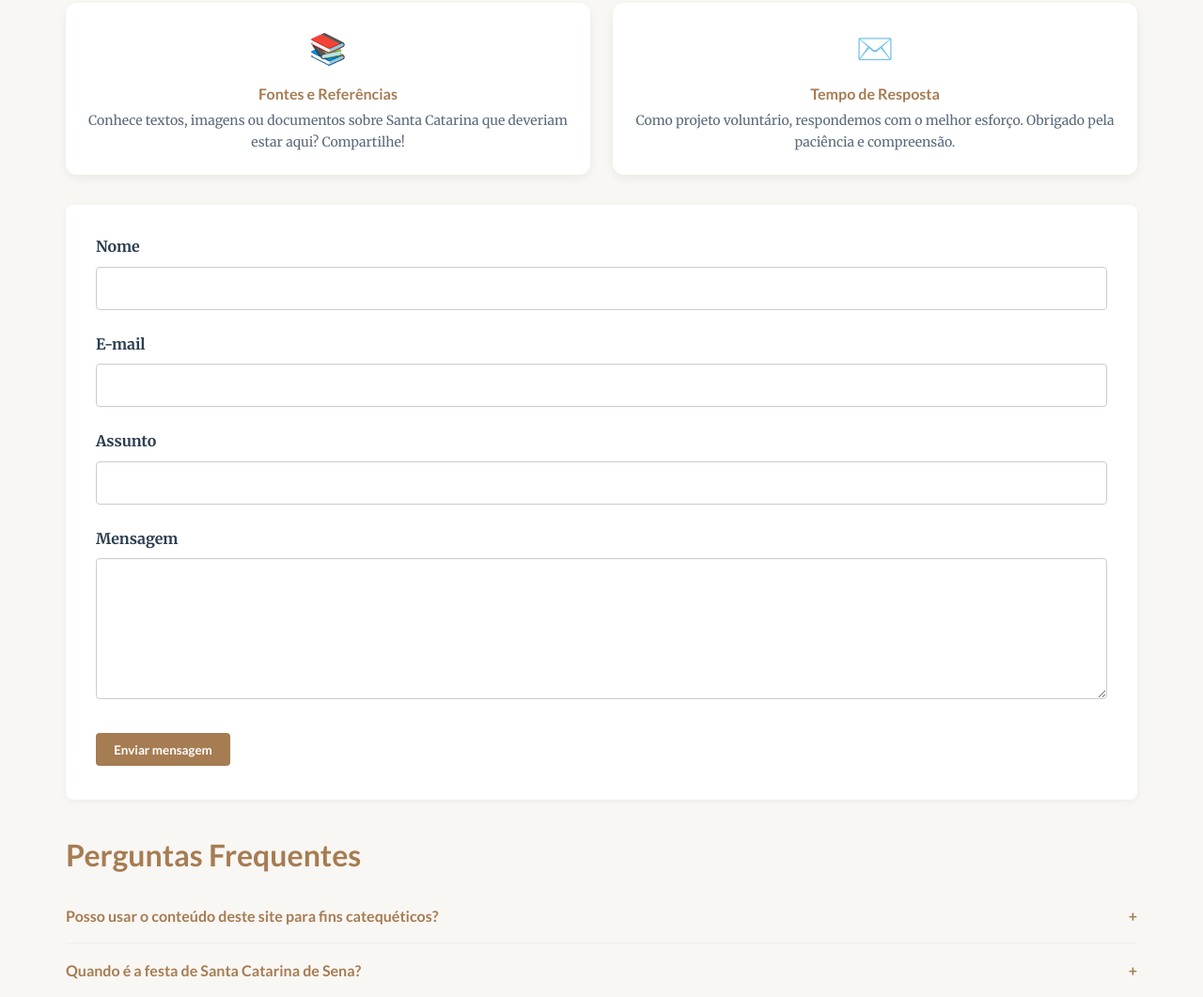
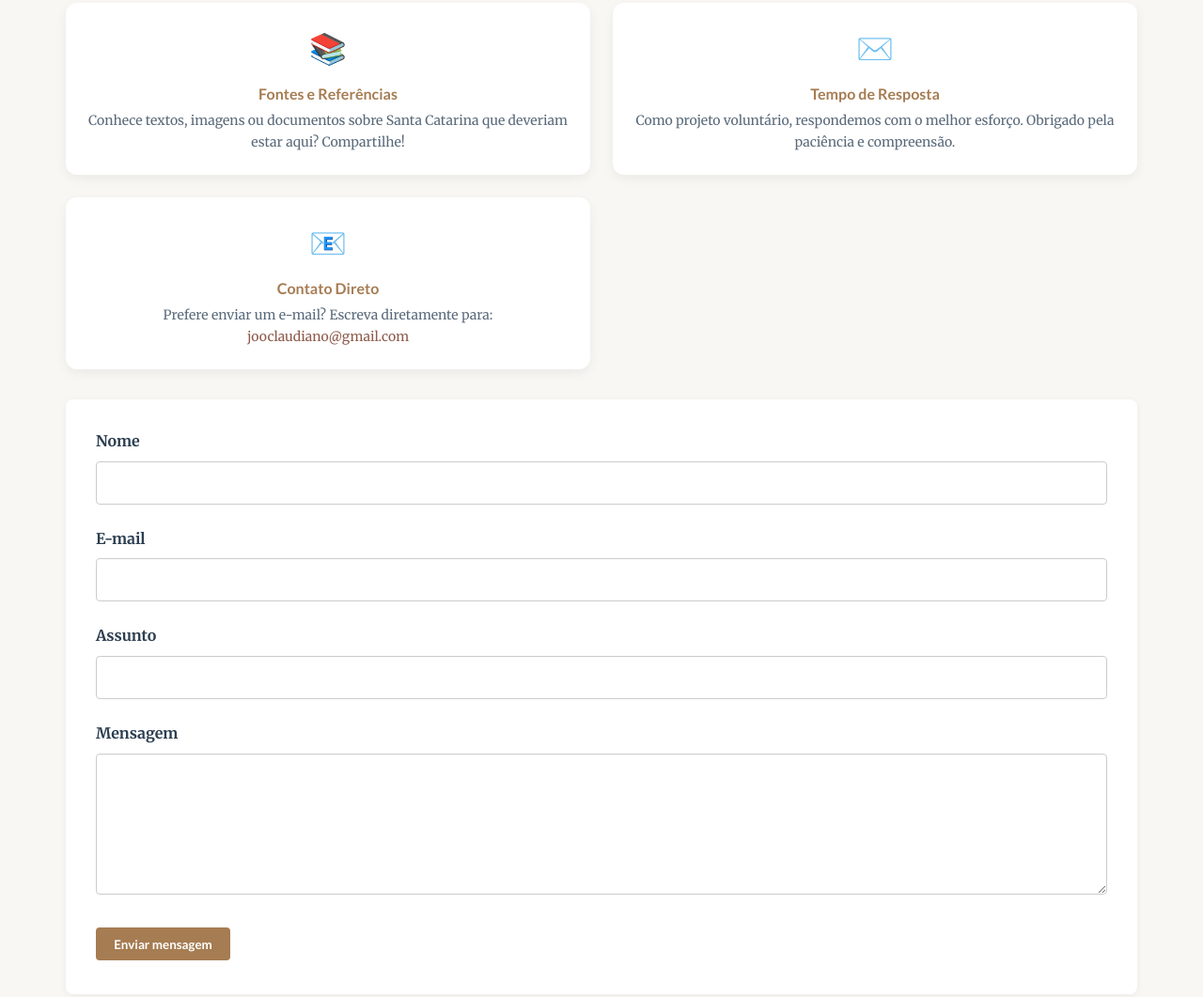
Before and after one commit to JoaoClaudiano/sena, a plain HTML site: page contato.html in a window 1280 px wide. Shown: the part 542-1603 px from the top of the page at 94% size. Drawn offline with Linux system fonts and the light colour scheme.

Commit message:
Update contato.html

```diff
--- a/contato.html
+++ b/contato.html
@@ -86,9 +86,18 @@
           <h3>Tempo de Resposta</h3>
           <p>Como projeto voluntário, respondemos com o melhor esforço. Obrigado pela paciência e compreensão.</p>
         </div>
+        <!-- NOVO CARD ADICIONADO: Contato Direto por E-mail -->
+        <div class="contact-info-card">
+          <span class="info-icon">📧</span>
+          <h3>Contato Direto</h3>
+          <p>Prefere enviar um e-mail? Escreva diretamente para:</p>
+          <p><strong><a href="mailto:jooclaudiano@gmail.com">jooclaudiano@gmail.com</a></strong></p>
+        </div>
+        <!-- FIM DO NOVO CARD -->
       </div>
 
-      <form class="contact-form" action="https://formspree.io/f/seu-email-aqui" method="POST" aria-label="Formulário de contato">
+      <!-- FORMULÁRIO COM ENDPOINT CORRIGIDO -->
+      <form class="contact-form" action="https://formspree.io/f/xjgalqdn" method="POST" aria-label="Formulário de contato"> <!-- MODIFICADO: action atualizado -->
         <div class="form-group">
           <label for="nome">Nome</label>
           <input type="text" id="nome" name="nome" required autocomplete="name">
```
